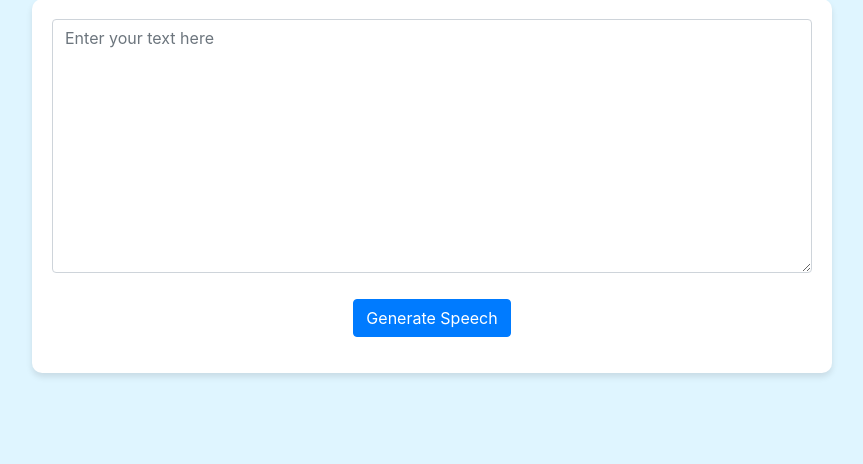
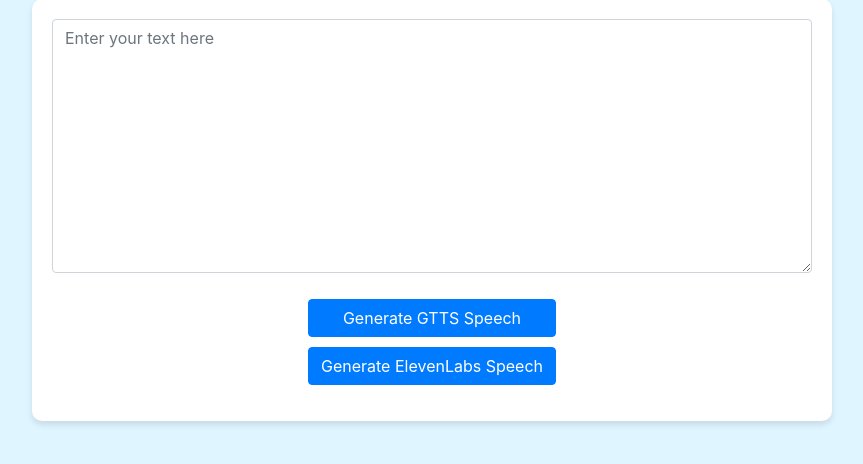
Before and after one commit to NabeelSohail-30/Text-To-Speech-Web-App, a Django app: template speech_generation/templates/converter.html in a window 1280 px wide. Shown: the part 216-680 px from the top of the page, without its empty margins (208-1071 px from the left). Run offline with Django 5.2, Linux system fonts and the light colour scheme; the template is opened without the code that fills it, so the values that code supplies are empty; some libraries are stand-ins or nearby versions.

Commit message:
Update generateSpeech button to Generate GTTS Speech and add new button for Generate ElevenLabs Speech in converter.html

```diff
--- a/speech_generation/templates/converter.html
+++ b/speech_generation/templates/converter.html
@@ -113,7 +113,14 @@
             onclick="generateSpeech()"
             style="margin-top: 10px"
           >
-            Generate Speech
+            Generate GTTS Speech
+          </button>
+          <button
+            class="btn btn-primary btn-block"
+            onclick="generateSpeechv2()"
+            style="margin-top: 10px"
+          >
+            Generate ElevenLabs Speech
           </button>
         </div>
       </div>
@@ -177,5 +184,35 @@
       };
       xhr.send("text=" + text);
     }
+
+    function generateSpeechv2() {
+      var text = document.getElementById("inputText").value;
+      document.getElementById("processing").style.display = "block";
+      var xhr = new XMLHttpRequest();
+      xhr.open("POST", "/generate_speech_eleven", true);
+      xhr.setRequestHeader("Content-Type", "application/x-www-form-urlencoded");
+      // Include CSRF token in headers
+      xhr.setRequestHeader("X-CSRFToken", getCookie("csrftoken"));
+      xhr.onreadystatechange = function () {
+        if (xhr.readyState === 4) {
+          document.getElementById("processing").style.display = "none";
+          if (xhr.status === 200) {
+            var response = JSON.parse(xhr.responseText);
+            if (response.status === "success") {
+              document.getElementById("message").innerText =
+                "Speech generated successfully. Audio saved at " +
+                response.audio_path;
+            } else {
+              document.getElementById("message").innerText =
+                "Error: " + response.message;
+            }
+          } else {
+            document.getElementById("message").innerText =
+              "Error: Something went wrong.";
+          }
+        }
+      };
+      xhr.send("text=" + text);
+    }
   </script>
 </html>
```
